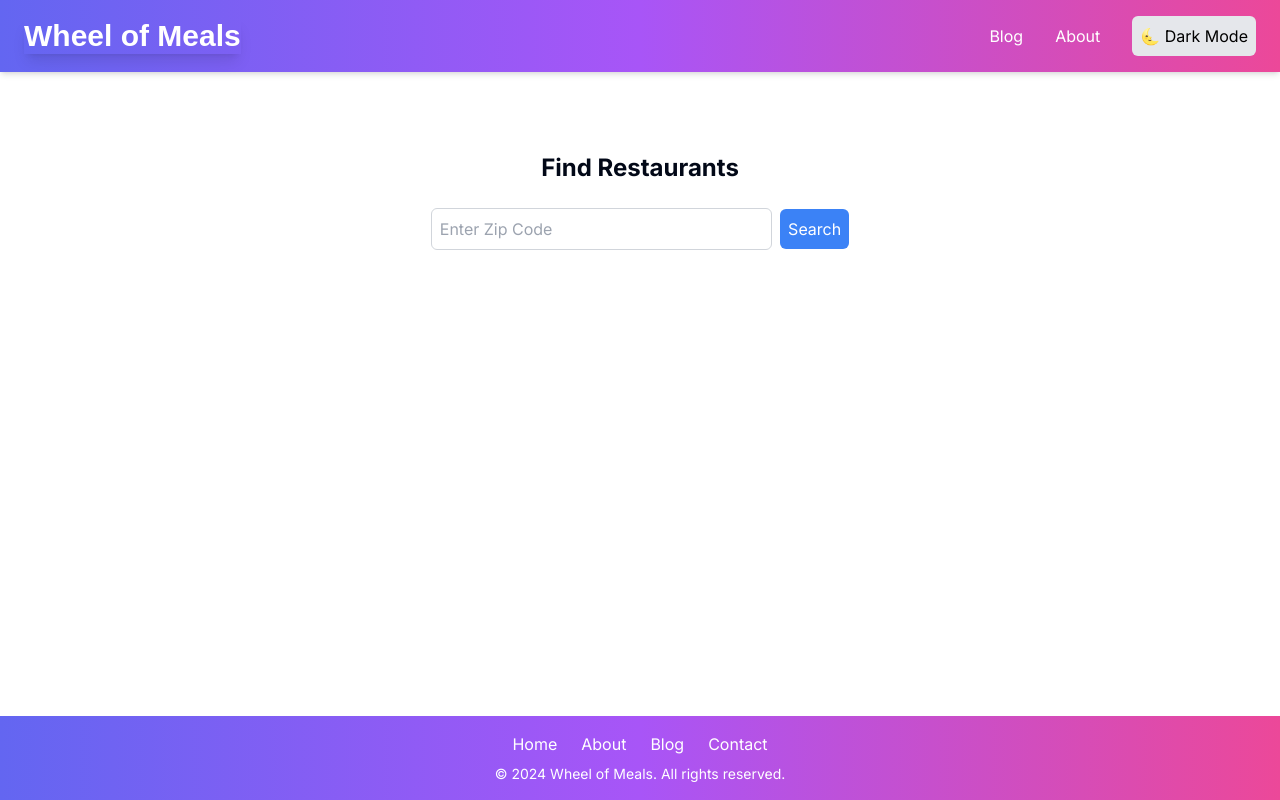
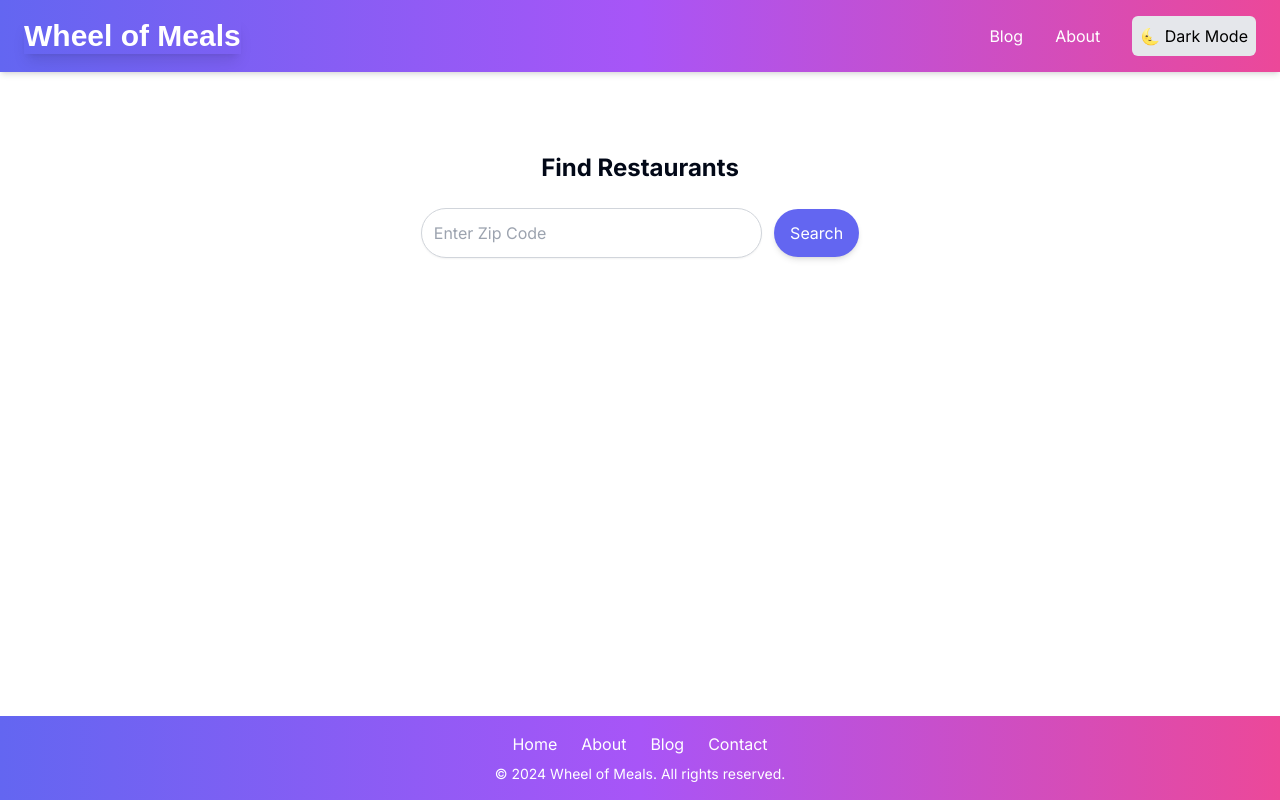
Before and after one commit to omeryildirim0/wheel, a Next.js app: page / in a window 1280 px wide. Built offline with nearby package versions, Linux system fonts and the light colour scheme.

Commit message:
rounded corners shadow and matching color

```diff
--- a/components/SearchBar.tsx
+++ b/components/SearchBar.tsx
@@ -29,19 +29,20 @@ const SearchBar = ({ onSearch }: SearchBarProps) => {
   };
 
   return (
-    <div className="mb-6">
+    <div className="mb-6 flex justify-center items-center">
       <input
         type="text"
         value={zipcode}
         onChange={(e) => setZipcode(e.target.value)}
-        onKeyDown={handleKeyDown} // Add this line to handle the Enter key
+        onKeyDown={handleKeyDown}
         placeholder="Enter Zip Code"
-        className="p-2 border border-gray-300 rounded-md w-2/3 focus:outline-none focus:border-blue-500
-                   bg-white text-black dark:bg-gray-800 dark:text-white transition duration-200"
+        className="p-3 border border-gray-300 rounded-full shadow-sm w-2/3 focus:outline-none focus:border-indigo-500
+                   bg-white text-black dark:bg-gray-800 dark:text-white transition duration-200 ease-in-out"
       />
       <button
         onClick={handleSearch}
-        className="ml-2 p-2 bg-blue-500 text-white rounded-md hover:bg-blue-600 transition duration-200"
+        className="ml-3 px-4 py-3 bg-indigo-500 text-white rounded-full shadow-md hover:bg-indigo-600
+                   transition duration-200 ease-in-out focus:outline-none focus:ring-2 focus:ring-indigo-400"
       >
         Search
       </button>
```
